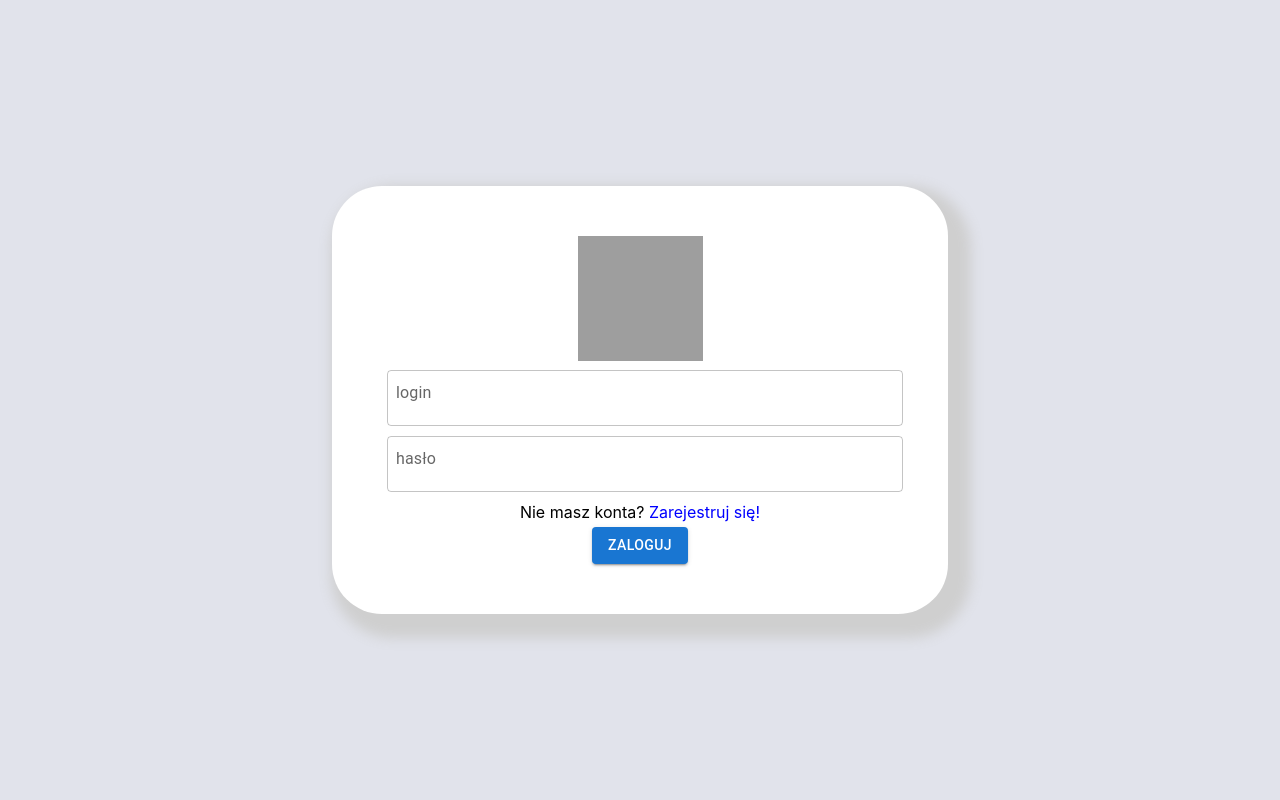
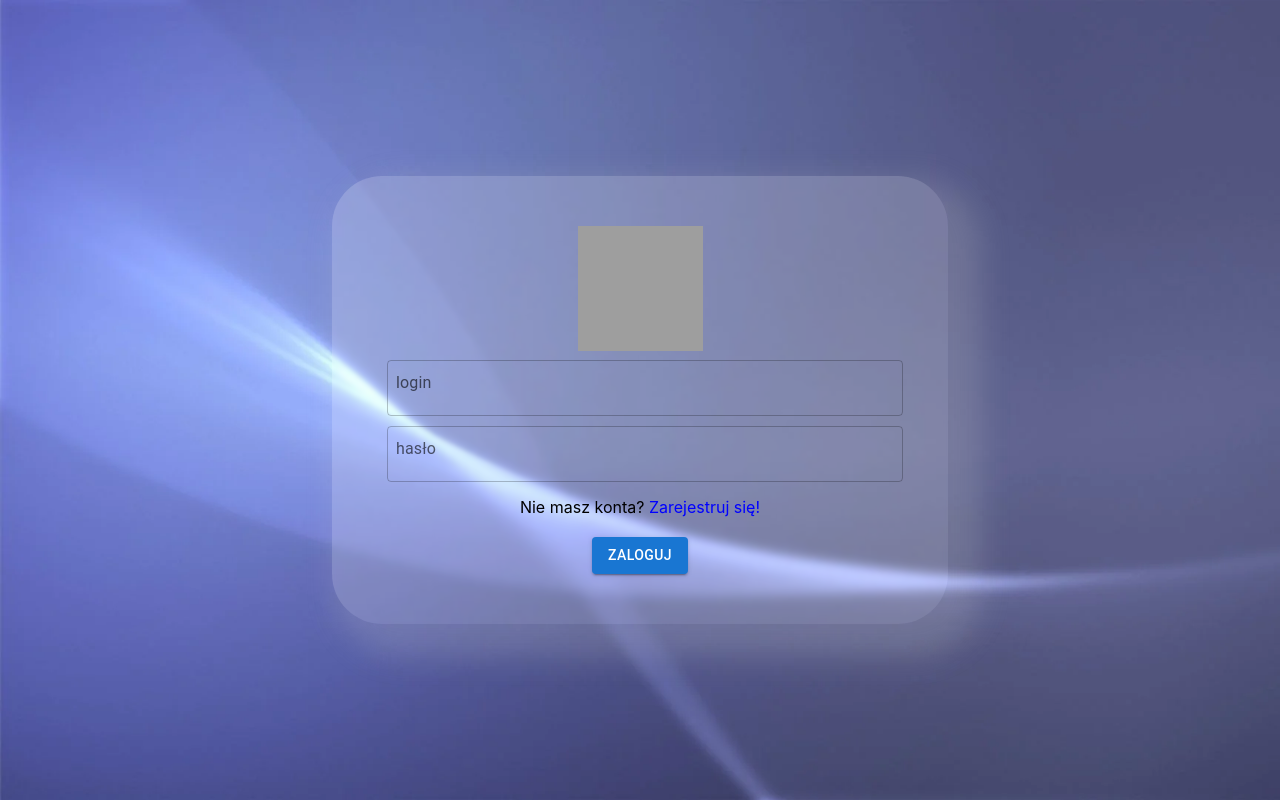
Before and after one commit to JasminEnjoyers/tablica_front-end, a React (Create React App) app: page / in a window 1280 px wide. Built offline with nearby package versions, Linux system fonts and the light colour scheme; grey boxes are pictures that could not be loaded.

Commit message:
login 0.2

```diff
--- a/src/sign_in_panel/SignInPanel.js
+++ b/src/sign_in_panel/SignInPanel.js
@@ -2,6 +2,7 @@ import React from 'react';
 import {Button, TextField} from "@mui/material";
 import SignInPanelStyle from "../sign_in_panel/SignInPanelStyle";
 import {Link} from "react-router-dom";
+
 
 export default function SingInPanel(props) {
     const styles = SignInPanelStyle()
@@ -17,6 +18,7 @@ export default function SingInPanel(props) {
     }
 
     return (
+        <div className={styles.logInBackground}>
         <div className={styles.positioningBox}>
             <div className={styles.loginBox}>
                 <img
@@ -33,7 +35,6 @@ export default function SingInPanel(props) {
                         value={login}
                         onChange={(event) => setLogin(event.target.value)}
                         fullWidth
-
                         autoComplete='off'
                         InputProps={{
                             classes:{
@@ -51,6 +52,7 @@ export default function SingInPanel(props) {
                         value={password}
                         onChange={(event) => setPassword(event.target.value)}
                         fullWidth
+                        autoComplete='off'
                         InputProps={{
                             classes:{
                                 root: styles.formElement,
@@ -62,14 +64,16 @@ export default function SingInPanel(props) {
                     <div className={styles.registerTextBox}>
                         Nie masz konta? <Link to="/register" className={styles.register}>Zarejestruj się!</Link>
                     </div>
-                    <Button
-                        variant="contained"
-                        type="submit"
-                        className={styles.button}
-                    >Zaloguj
-                    </Button>
+                    <div className={styles.button}>
+                        <Button
+                            variant="contained"
+                            type="submit">
+                        Zaloguj
+                        </Button>
+                    </div>
                 </form>
             </div>
         </div>
+        </div>
     );
 }
--- a/src/sign_in_panel/SignInPanelStyle.js
+++ b/src/sign_in_panel/SignInPanelStyle.js
@@ -1,26 +1,35 @@
 import {makeStyles} from "@material-ui/core/styles";
 
 export default makeStyles((theme) => ({
+    logInBackground:{
+        display: "flex",
+        justifyContent: 'center',
+        alignItems: 'center',
+        backgroundImage: "url(/img/backdrop.png)",
+        backgroundSize: "cover"
+    },
+
     positioningBox: {
         display: "flex",
         flexDirection: "column",
         alignItems: "center",
         justifyContent: "center",
         height: "100vh",
-        backgroundColor: "#e1e3eb"
     },
+
     loginBox: {
-
         padding: 50,
-        WebkitBoxShadow: "11px 12px 13px 12px rgb(207, 207, 207)",
-        backgroundColor: "white",
-        //border: "3px solid black",
+        WebkitBoxShadow: "18px 18px 30px 15px rgba(207, 207, 207,0.2)",
+        backgroundColor: "rgba(255,255,255,0.2)",
+        backdropFilter: "blur(2px)",
+        backgroundBlendMode: "hue",
         WebkitBorderRadius: "50px"
     },
+
     formElement: {
         margin: 5,
+    },
 
-    },
     TextField:{
         display: "flex",
         flexDirection: "column",
@@ -28,16 +37,20 @@ export default makeStyles((theme) => ({
         justifyContent: "center",
 
     },
+
     registerTextBox:{
-        margin: 5,
+        margin: 10,
     },
+
     register: {
         textDecoration: "none",
         color: "blue",
     },
-    button:{
-        marginTop:25,
+
+    button: {
+        marginTop: 20,
     },
+
     logo:{
         width: 125,
         height: 125,
```
Also changed, not shown: public/img/backdrop.png (added).
